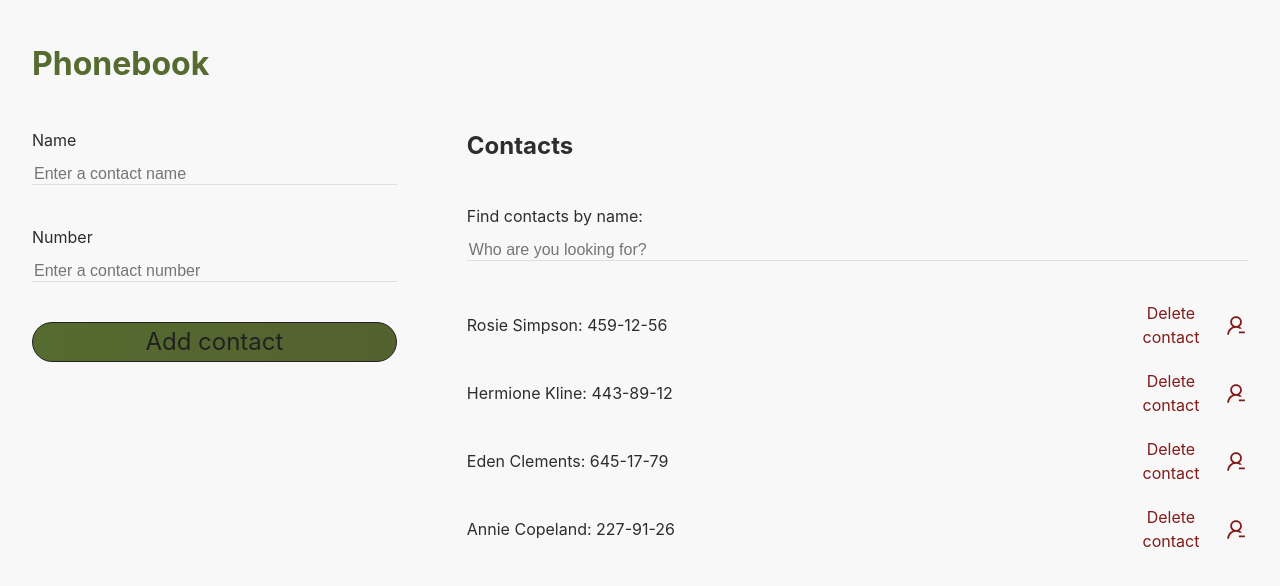
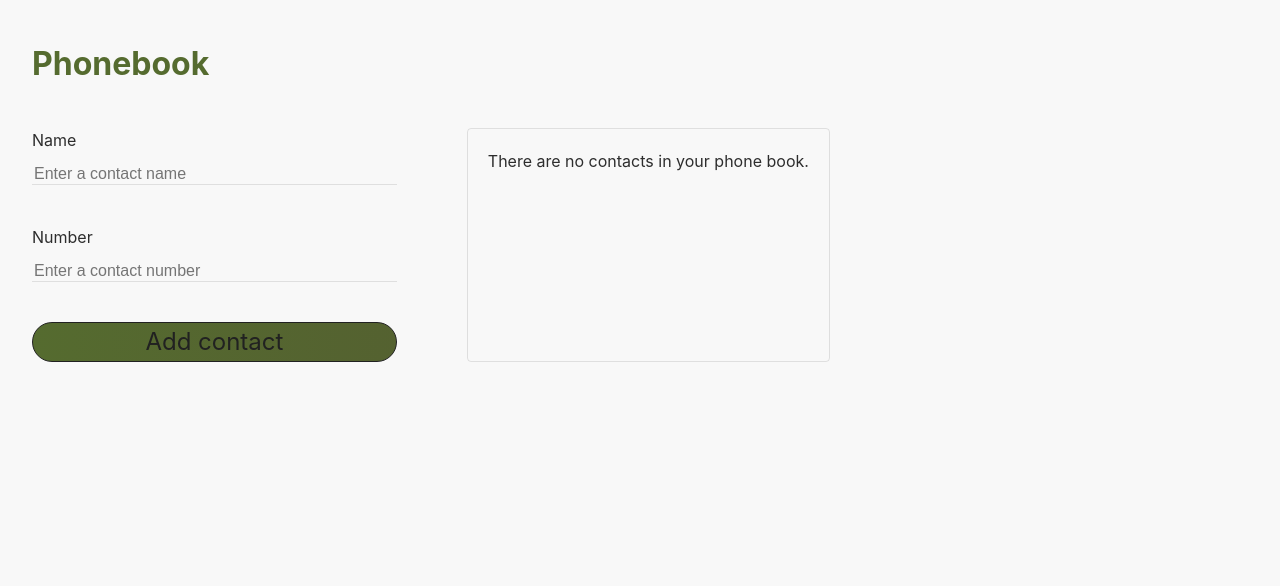
Before and after one commit to aripluss/goit-react-hw-08-phonebook, a React (Create React App) app: page / in a window 1280 px wide. Shown: the top 586 px of the page. Built offline with nearby package versions, Linux system fonts and the light colour scheme.

Commit message:
Add adding and removing contacts from localStorage

```diff
--- a/src/components/App.jsx
+++ b/src/components/App.jsx
@@ -7,14 +7,25 @@ import { StyledDiv } from './ContactList/ContactList.styled';
 
 export default class App extends Component {
   state = {
-    contacts: [
-      { id: 'id-1', name: 'Rosie Simpson', number: '459-12-56' },
-      { id: 'id-2', name: 'Hermione Kline', number: '443-89-12' },
-      { id: 'id-3', name: 'Eden Clements', number: '645-17-79' },
-      { id: 'id-4', name: 'Annie Copeland', number: '227-91-26' },
-    ],
+    contacts: [],
+    // contacts: JSON.parse(localStorage.getItem('contacts')) ?? [], // without componentDidMount
     filter: '',
   };
+
+  componentDidMount() {
+    const contacts = JSON.parse(localStorage.getItem('contacts'));
+    if (contacts) {
+      this.setState({
+        contacts,
+      });
+    }
+  }
+
+  componentDidUpdate(_, prevState) {
+    if (prevState.contacts !== this.state.contacts) {
+      localStorage.setItem('contacts', JSON.stringify(this.state.contacts));
+    }
+  }
 
   saveContact = newContact => {
     if (
@@ -46,10 +57,6 @@ export default class App extends Component {
     this.setState(prevState => ({
       contacts: [finalContact, ...prevState.contacts],
     }));
-
-    // this.setState({
-    //   contacts: [finalContact, ...this.state.contacts],
-    // });
   };
 
   deleteContact = contactId => {
@@ -85,14 +92,22 @@ export default class App extends Component {
           ) : (
             <div className="sub-container">
               <h2>Contacts</h2>
+
               <Filter
                 value={this.state.filter}
                 onFilterChange={this.handleFilter}
               />
-              <ContactList
-                contacts={filteredContacts}
-                deleteContact={this.deleteContact}
-              />
+
+              {filteredContacts.length === 0 ? (
+                <StyledDiv>
+                  There are no matching contacts in your phone book.
+                </StyledDiv>
+              ) : (
+                <ContactList
+                  contacts={filteredContacts}
+                  deleteContact={this.deleteContact}
+                />
+              )}
             </div>
           )}
         </div>
```
Also changed, not shown: 1 other file (tests, documents, lock files or other folders).
